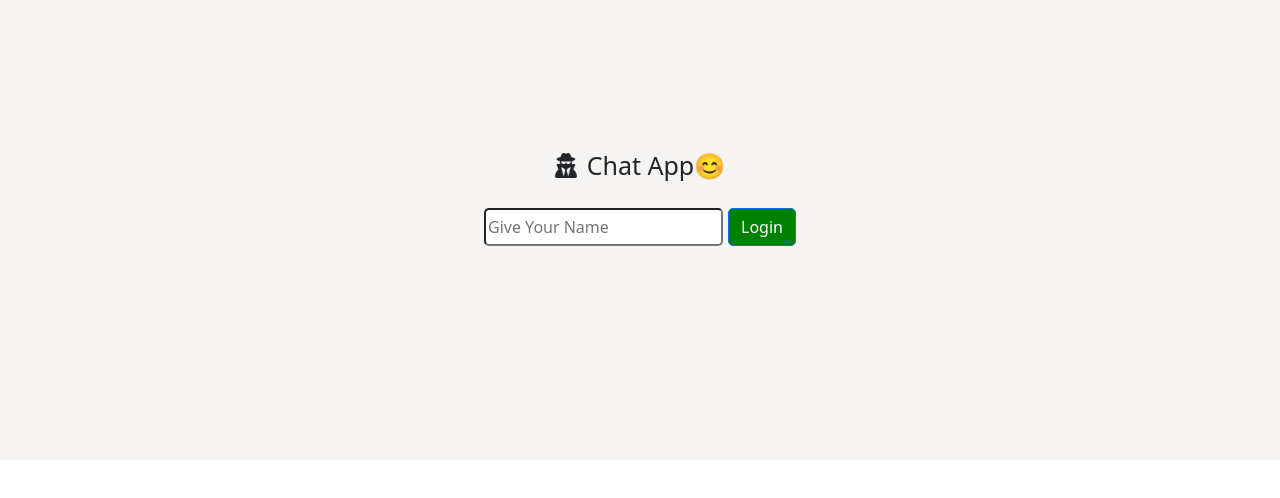
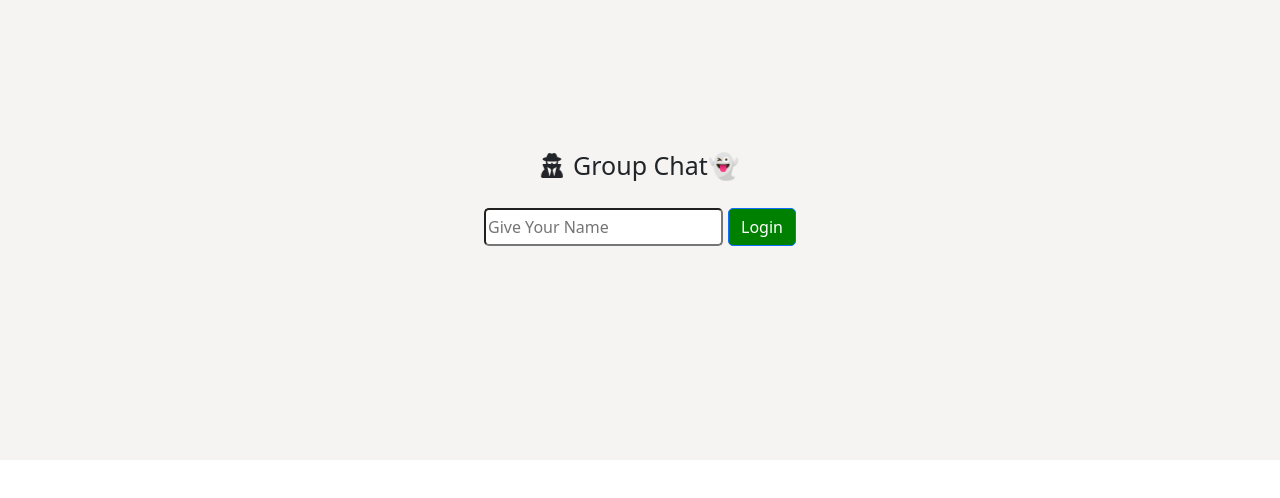
Before and after one commit to SAjay02/chat_app, a React (Create React App) app: page / in a window 1280 px wide. Shown: the top 498 px of the page. Built offline with nearby package versions, Linux system fonts and the light colour scheme; no server answers; a web font is replaced by a local one.

Commit message:
fix: emoji changed

```diff
--- a/src/components/Chat.jsx
+++ b/src/components/Chat.jsx
@@ -7,9 +7,10 @@ import socketIOClient from "socket.io-client"
 import { FontAwesomeIcon } from '@fortawesome/react-fontawesome'
 import { faUserSecret } from '@fortawesome/free-solid-svg-icons'
 import { faRightFromBracket } from '@fortawesome/free-solid-svg-icons'
+//http://localhost:3001
 const Chat = () => {
     const [user,setUser]=useState(localStorage.getItem('user'));
-    const socketIO = socketIOClient("http://localhost:3001");
+    const socketIO = socketIOClient("https://chat-back-7aoa.onrender.com");
 
     const [chat,setChat]=useState([]);
     console.log(chat);
--- a/src/components/ChatList.jsx
+++ b/src/components/ChatList.jsx
@@ -2,6 +2,7 @@ import React, { useEffect } from 'react'
 import { useRef } from 'react'
 import "./chatlist.css"
 import {Container} from "react-bootstrap"
+import Spinner from 'react-bootstrap/Spinner';
 const ChatList = ({chats}) => {
   const endOfMessage = useRef()
     const user = localStorage.getItem('user')
@@ -40,13 +41,13 @@ const ChatList = ({chats}) => {
       }
   return (
     <div className="container chat_list">
-        {chats.map((chat, index) => (
+        {chats.length>0? chats.map((chat, index) => (
         chat.username === user ? (
           <SenderChat key={index} message={chat.message} username={chat.username} avatar={chat.avatar} />
         ) : (
           <ReceiverChat key={index} message={chat.message} username={chat.username} avatar={chat.avatar} />
         )
-      ))}
+      )): <Spinner animation="border" variant="primary" />}
       <div ref={endOfMessage}></div>
     </div>
   )
--- a/src/components/User.jsx
+++ b/src/components/User.jsx
@@ -17,7 +17,7 @@ const User = ({setUser}) => {
   return (
     <div className="cont">
         <div className="first_cont">
-            <h4 className="first_cont_head"><FontAwesomeIcon style={{marginRight:"10px"}} icon={faUserSecret} flip />Chat App😊</h4>
+            <h4 className="first_cont_head"><FontAwesomeIcon style={{marginRight:"10px"}} icon={faUserSecret} flip />Group Chat👻</h4>
         </div>
         <div className="second_cont">
             <input className="second_cont_inpt" placeholder="Give Your Name" onChange={(e)=>setUserName(e.target.value)}/>
```
